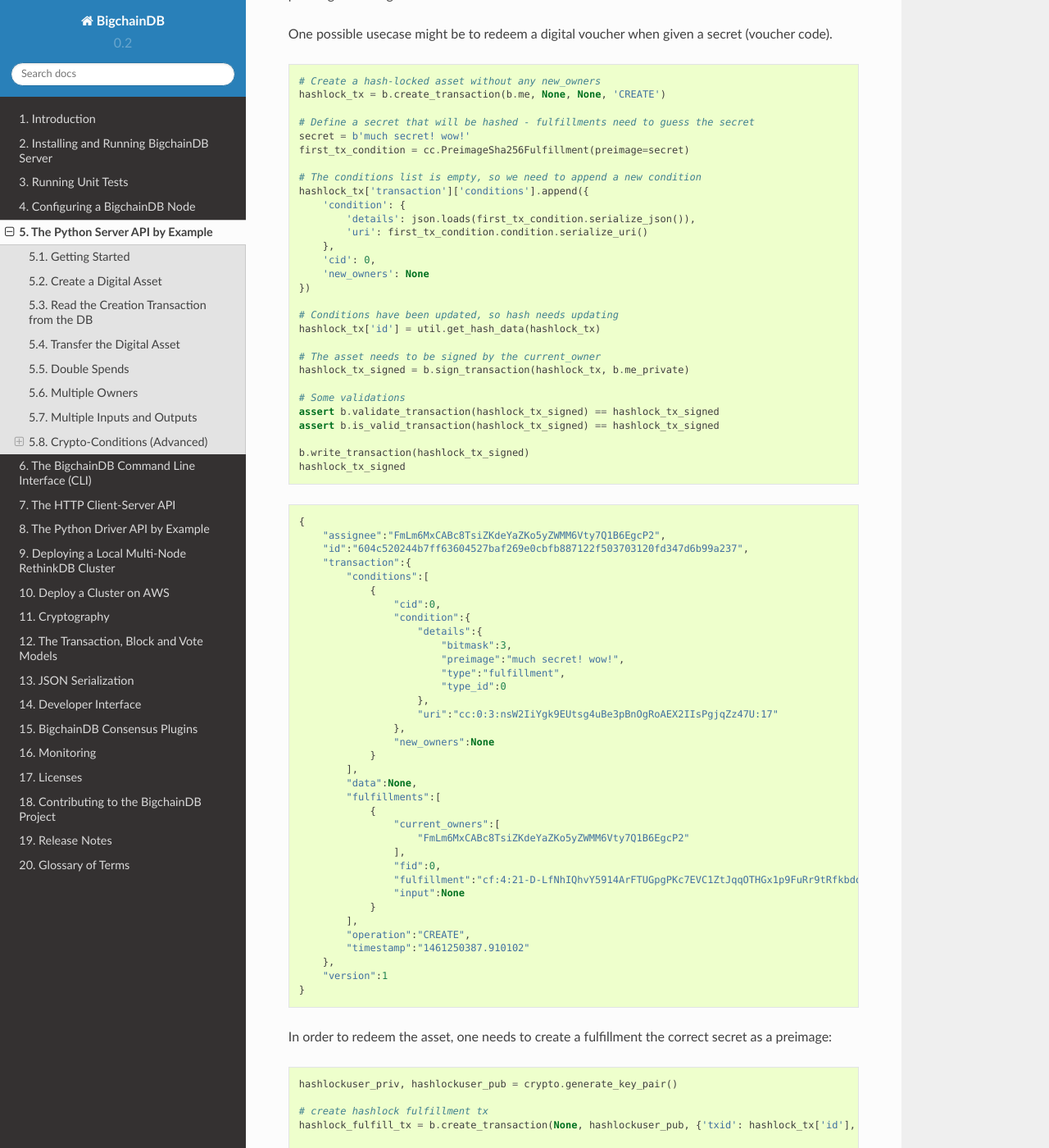
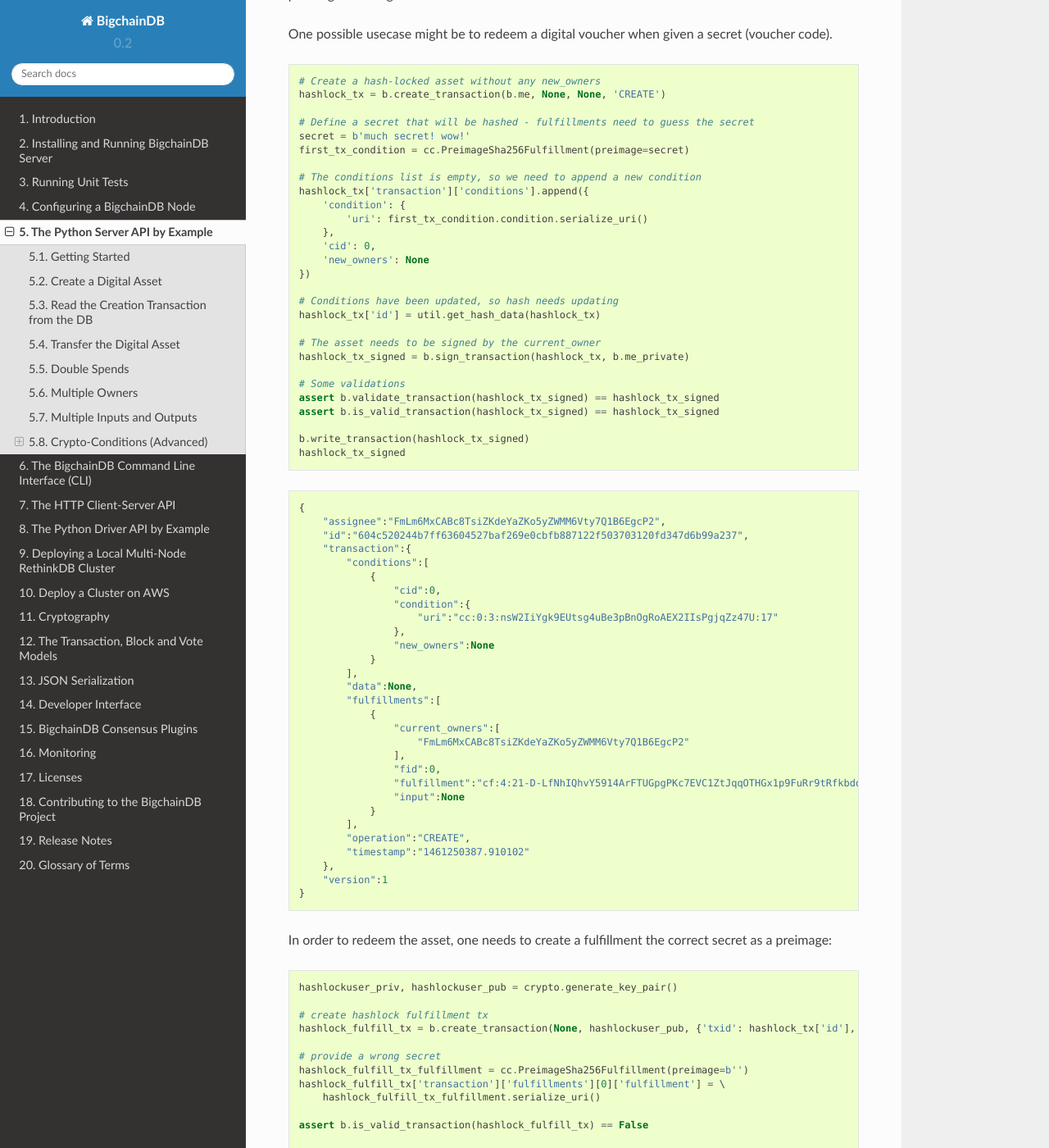
Before and after one commit to bigchaindb/bigchaindb, a Sphinx documentation site: the page built from docs/source/python-server-api-examples.md, in a window 1280 px wide and 1400 px high, scrolled down 14715 px. Shown: the whole window at 82% size. Built offline with Sphinx 7.4.7 and the Read the Docs theme 2.0.0, drawn with Linux system fonts in a browser that asks for light colours.

Commit message:
PR comments

```diff
--- a/docs/source/python-server-api-examples.md
+++ b/docs/source/python-server-api-examples.md
@@ -765,7 +765,6 @@
 # The conditions list is empty, so we need to append a new condition
 hashlock_tx['transaction']['conditions'].append({
     'condition': {
-        'details': json.loads(first_tx_condition.serialize_json()),
         'uri': first_tx_condition.condition.serialize_uri()
     },
     'cid': 0,
@@ -795,12 +794,6 @@
             {
                 "cid":0,
                 "condition":{
-                    "details":{
-                        "bitmask":3,
-                        "preimage":"much secret! wow!",
-                        "type":"fulfillment",
-                        "type_id":0
-                    },
                     "uri":"cc:0:3:nsW2IiYgk9EUtsg4uBe3pBnOgRoAEX2IIsPgjqZz47U:17"
                 },
                 "new_owners":None
```
Also changed, not shown: 2 other files.
